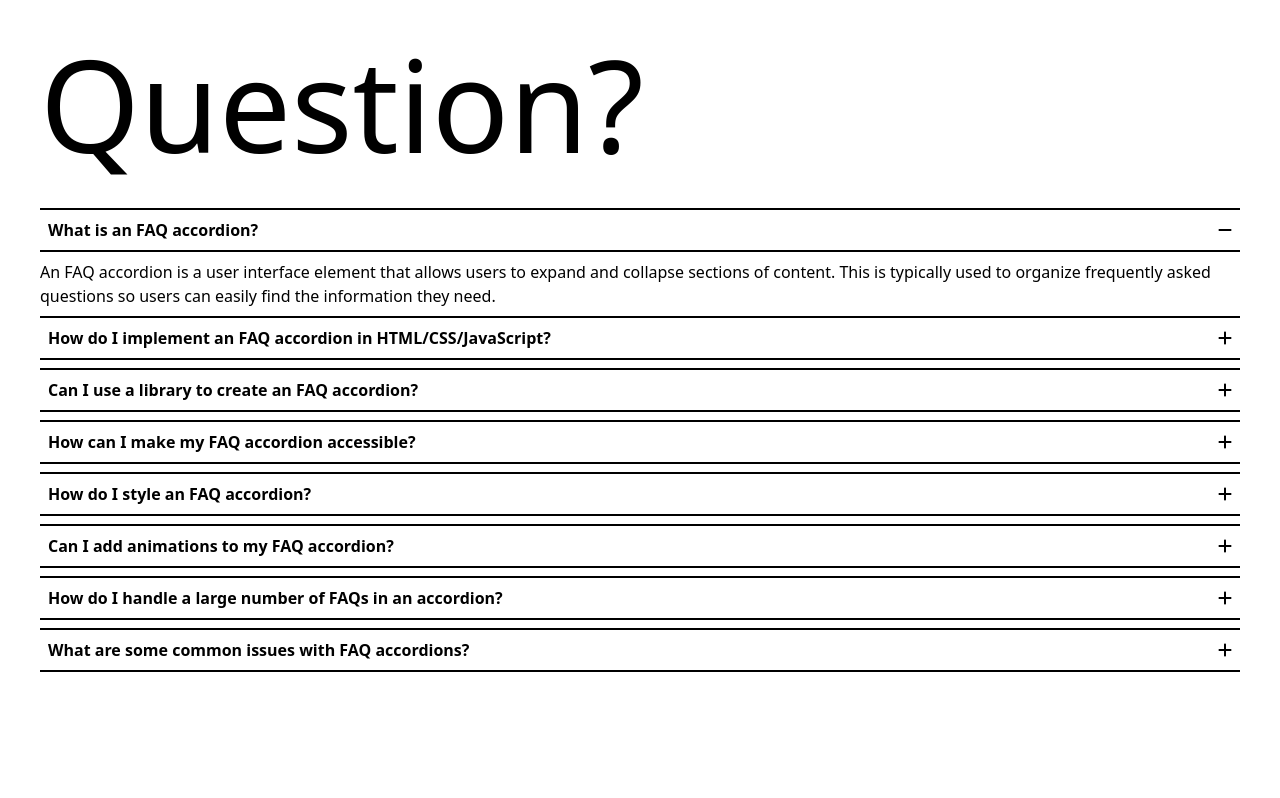
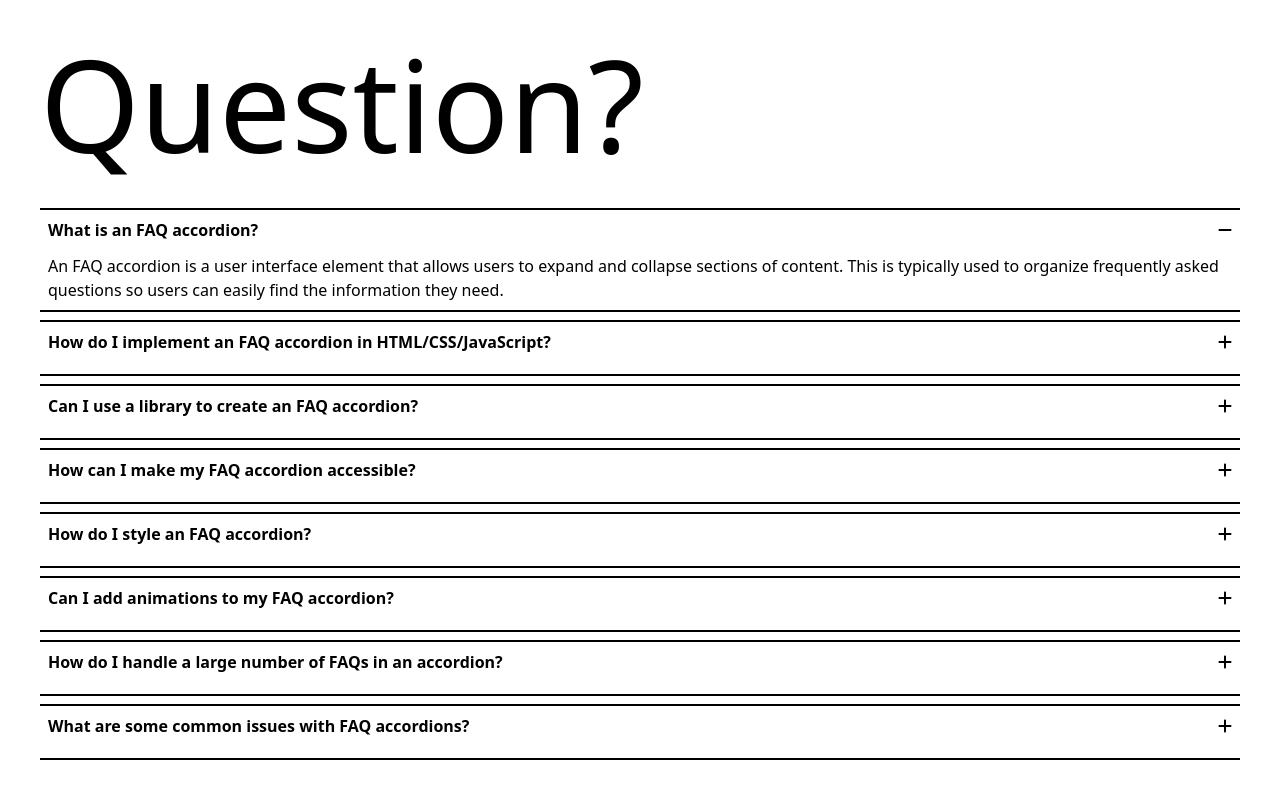
Before and after one commit to Mark-Alexis-Posadas/react-typescript-projects, a React (Vite) app: page / in a window 1280 px wide. Shown: the top 798 px of the page. Built offline with nearby package versions, Linux system fonts and the light colour scheme.

Commit message:
done accordion design

```diff
--- a/src/components/AccordionItem/index.tsx
+++ b/src/components/AccordionItem/index.tsx
@@ -18,15 +18,17 @@ const AccordionItem: React.FC<AccordionProps> = ({
   return (
     <>
       <li
-        className="flex items-center justify-between cursor-pointer p-2 my-2 border-t-2 border-b-2 border-black"
+        className="flex flex-col justify-between cursor-pointer p-2 my-2 border-t-2 border-b-2 border-black"
         onClick={() => toggleAccordion(id)}
       >
-        <h2 className="font-bold text-black">{title}</h2>
-        <span>
-          <FontAwesomeIcon icon={isActive ? faMinus : faPlus} />
-        </span>
+        <div className="flex items-center justify-between mb-3">
+          <h2 className="font-bold text-black">{title}</h2>
+          <span>
+            <FontAwesomeIcon icon={isActive ? faMinus : faPlus} />
+          </span>
+        </div>
+        {isActive && <div>{body}</div>}
       </li>
-      {isActive && <div>{body}</div>}
     </>
   );
 };
```
